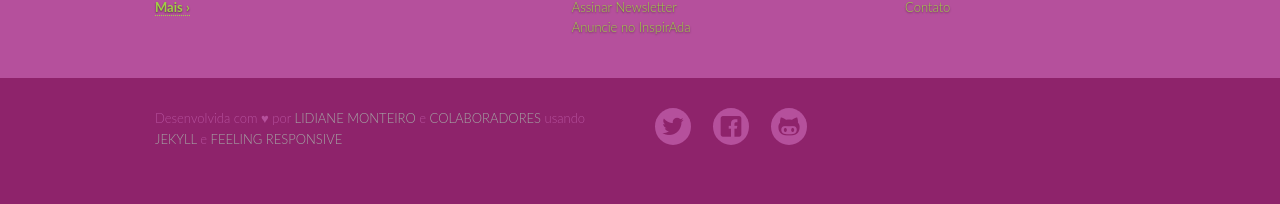
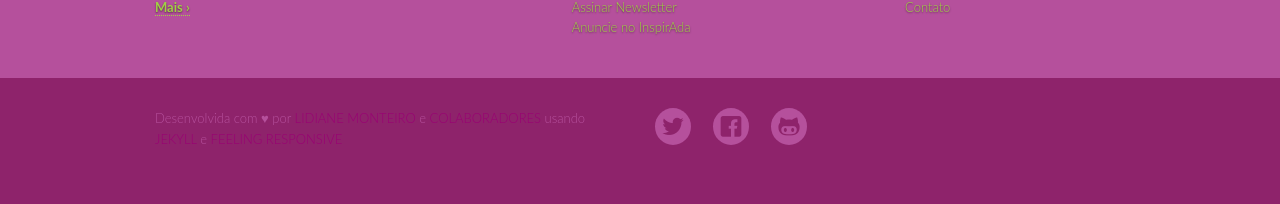
Before and after one commit to inspiradanacomputacao/inspiradanacomputacao.github.io, a Jekyll site: the page built from index.md, in a window 1280 px wide. Shown: the part 2024-2228 px from the top of the page. Built offline with Jekyll 4.4.1, drawn with Linux system fonts in a browser that asks for light colours.

Commit message:
ajustando cor do footer

```diff
--- a/_sass/_02_settings_colors.scss
+++ b/_sass/_02_settings_colors.scss
@@ -66,6 +66,8 @@ $grey-14: #242424;
 $grey-15: #171717;
 $grey-16: #0B0B0B;
 $grey-17: #B5509C;
+$grey-18: #990073;
+
 
 
 
@@ -112,7 +114,7 @@ $footer-link-color: $ci-6;
 
 $subfooter-bg: #8E236B;
 $subfooter-color: $grey-17;
-$subfooter-link-color: $grey-5;
+$subfooter-link-color: $grey-18;
 
 
 
```
